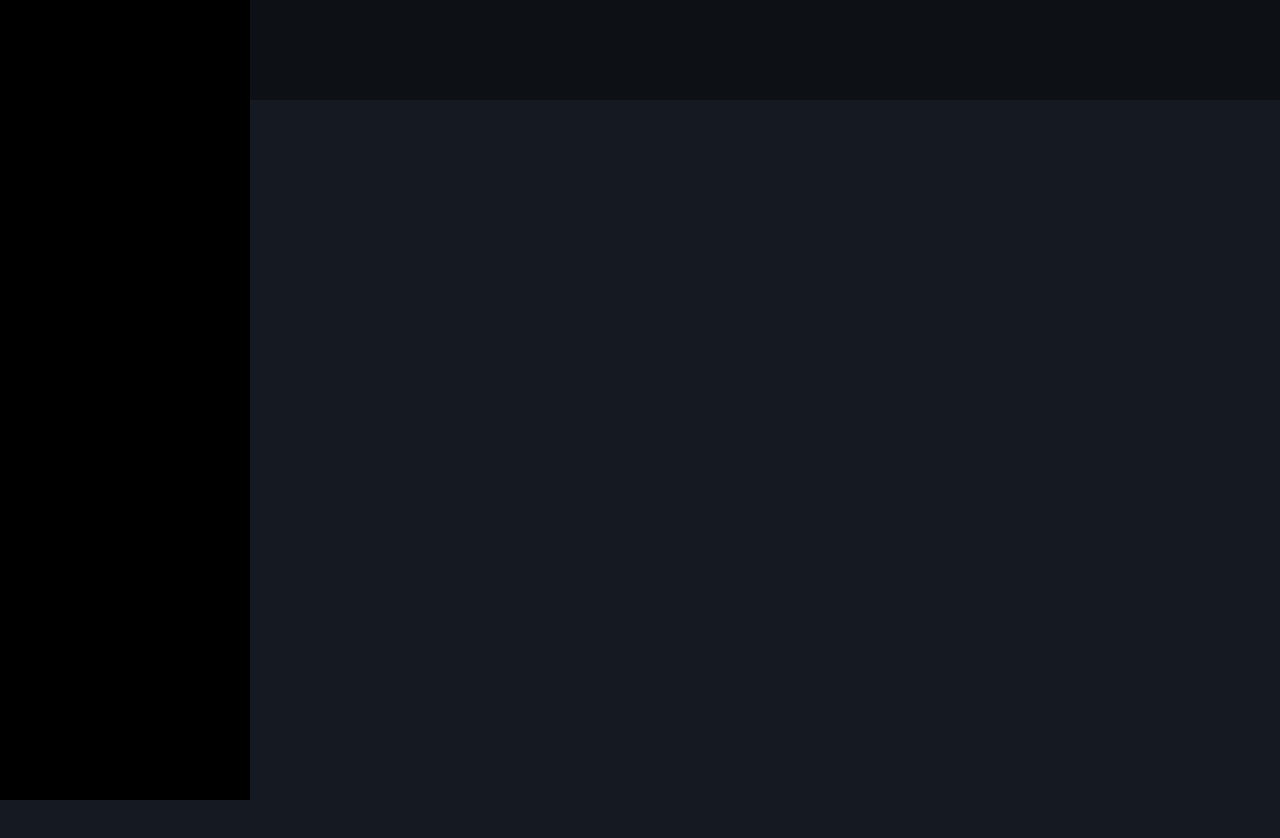
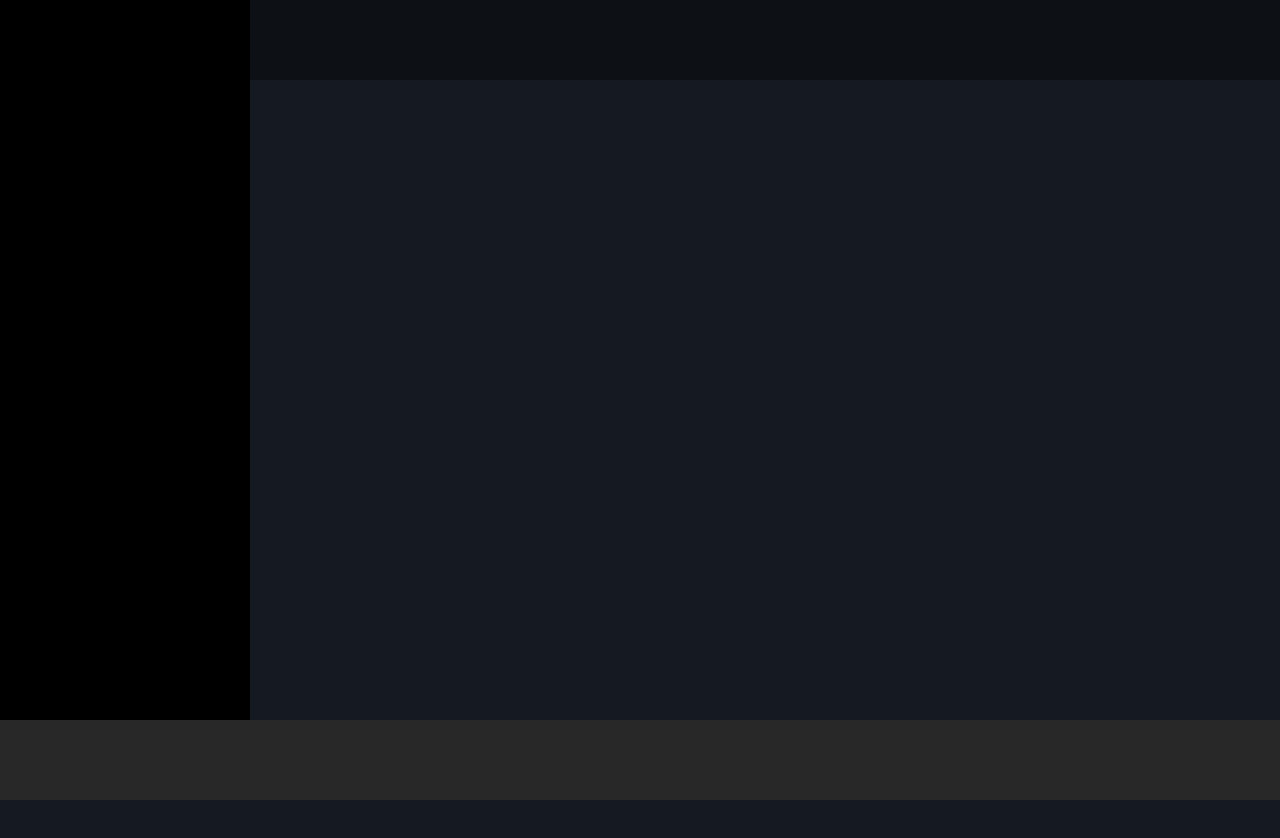
Before and after one commit to Mattia311/html-css-spotifyweb, a plain HTML site: page index.html in a window 1280 px wide. Drawn offline with Linux system fonts and the light colour scheme.

Commit message:
struttura complete

```diff
--- a/style.css
+++ b/style.css
@@ -28,7 +28,7 @@
  }
  .upgrade {
      width: 100%;
-     height: 100px;
+     height: 80px;
      background-color: rgba(0, 0, 0, 0.342);
      position: absolute;
      z-index: 2;
@@ -38,8 +38,10 @@
 .barra-ascolto {
      position: absolute;
      width: 100%;
-     height: 100px;
+     height: 80px;
      background-color: #282828;
      z-index: 4;
+     bottom: 0%;
      position: fixed;
+
 }
```
